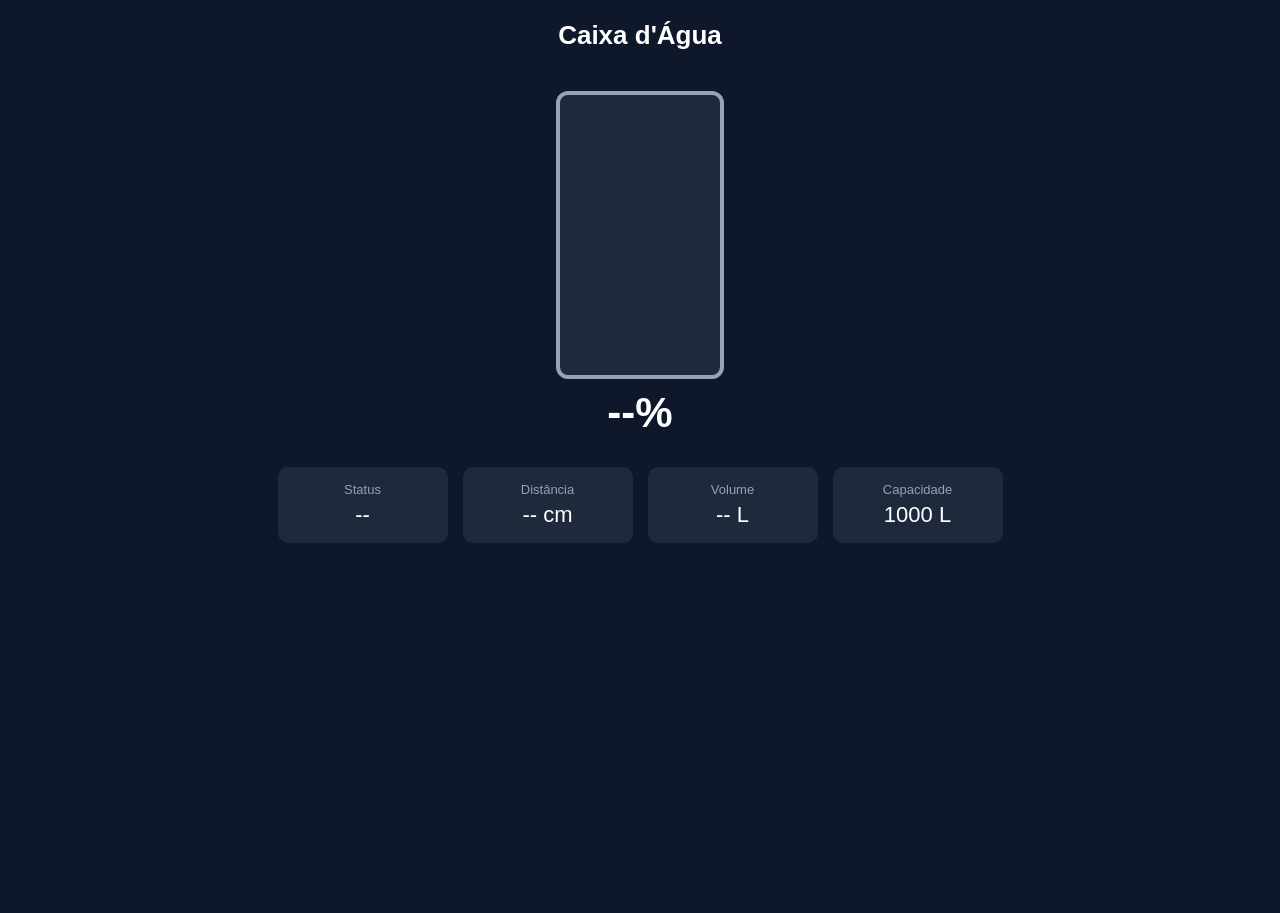
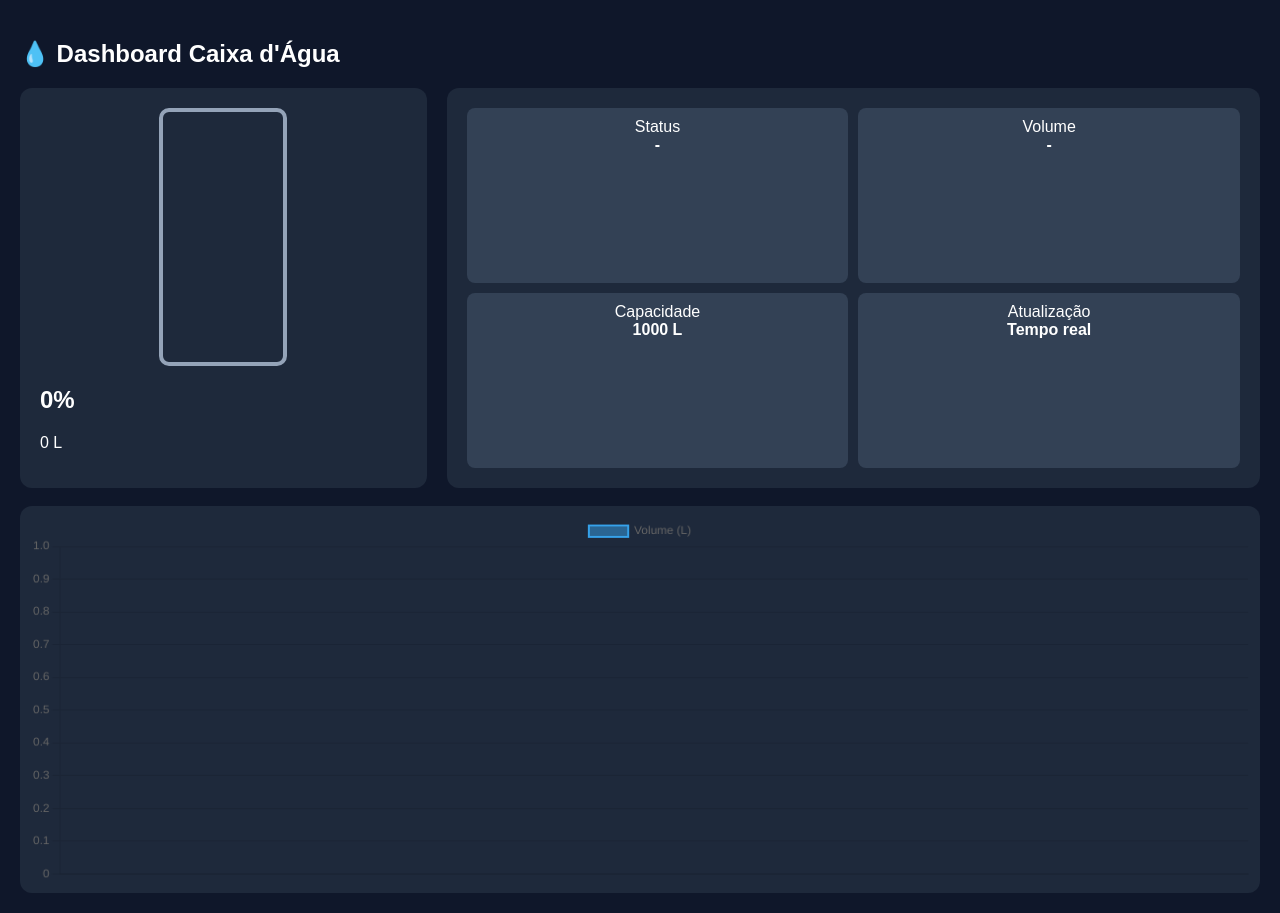
Before and after one commit to heltontux/sensor-nivel, a plain HTML site: page dashboard/caixa01.html in a window 1280 px wide. Before the commit the page ends 800 px from the top, so only its background shows below. Drawn offline with nearby package versions, Linux system fonts and the light colour scheme; no server answers.

Commit message:
atualização de dashboard com gráfico

```diff
--- a/dashboard/caixa01.html
+++ b/dashboard/caixa01.html
@@ -1,180 +1,193 @@
-<html>
+<!DOCTYPE html>
+<html lang="pt-br">
 <head>
   <meta charset="UTF-8">
-<meta name="viewport" content="width=device-width, initial-scale=1">
+  <meta name="viewport" content="width=device-width, initial-scale=1.0">
   <title>Dashboard Caixa d'Água</title>
-
+  <script src="https://cdn.jsdelivr.net/npm/chart.js"></script>
   <style>
-
-body{
-  margin:0;
-  font-family:Arial;
-  background:#0f172a;
-  color:white;
-  text-align:center;
+    body {
+      margin: 0;
+      font-family: Arial, sans-serif;
+      background: #0f172a;
+      color: white;
     }
 
-.header{
-  font-size:26px;
-  padding:20px;
-  font-weight:bold;
+    .container {
+      padding: 20px;
     }
 
-.container{
-  display:flex;
-  flex-direction:column;
-  align-items:center;
+    .grid {
+      display: grid;
+      grid-template-columns: 1fr 2fr;
+      gap: 20px;
     }
 
-.tank{
-  width:160px;
-  height:280px;
-  border:4px solid #94a3b8;
-  border-radius:12px;
-  margin-top:20px;
-  position:relative;
-  overflow:hidden;
-  background:#1e293b;
+    .card {
+      background: #1e293b;
+      border-radius: 12px;
+      padding: 20px;
     }
 
-.water{
-  position:absolute;
-  bottom:0;
-  width:100%;
-  transition:height 1s;
+    .tank {
+      width: 120px;
+      height: 250px;
+      border: 4px solid #94a3b8;
+      border-radius: 10px;
+      margin: auto;
+      position: relative;
+      overflow: hidden;
     }
 
-.percent{
-  font-size:42px;
-  font-weight:bold;
-  margin-top:10px;
+    .water {
+      position: absolute;
+      bottom: 0;
+      width: 100%;
+      height: 0%;
+      transition: height 0.5s ease;
     }
 
-.cards{
-  display:flex;
-  gap:15px;
-  margin-top:30px;
-  flex-wrap:wrap;
-  justify-content:center;
+    .metrics {
+      display: grid;
+      grid-template-columns: repeat(2, 1fr);
+      gap: 10px;
     }
 
-.card{
-  background:#1e293b;
-  padding:15px;
-  border-radius:10px;
-  width:140px;
+    .metric {
+      background: #334155;
+      padding: 10px;
+      border-radius: 8px;
+      text-align: center;
     }
 
-.label{
-  font-size:13px;
-  color:#94a3b8;
-}
-
-.value{
-  font-size:22px;
-  margin-top:5px;
+    canvas {
+      background: #1e293b;
+      border-radius: 12px;
+      padding: 10px;
     }
   </style>
-
 </head>
-
 <body>
 
-<div class="header">Caixa d'Água</div>
+<div class="container">
+  <h2>💧 Dashboard Caixa d'Água</h2>
 
-<div class="container">
+  <div class="grid">
 
+    <!-- Caixa -->
+    <div class="card">
       <div class="tank">
         <div id="water" class="water"></div>
       </div>
-
-  <div id="percent" class="percent">--%</div>
-
-  <div class="cards">
-
-    <div class="card">
-      <div class="label">Status</div>
-      <div id="status" class="value">--</div>
+      <h2 id="percent">0%</h2>
+      <p id="volume">0 L</p>
     </div>
 
-    <div class="card">
-      <div class="label">Distância</div>
-      <div id="distancia" class="value">-- cm</div>
-    </div>
-
-    <div class="card">
-      <div class="label">Volume</div>
-      <div id="litros" class="value">-- L</div>
-    </div>
-
-    <div class="card">
-      <div class="label">Capacidade</div>
-      <div id="capacidade" class="value">1000 L</div>
+    <!-- Métricas -->
+    <div class="card metrics">
+      <div class="metric"><div>Status</div><strong id="status">-</strong></div>
+      <div class="metric"><div>Volume</div><strong id="vol">-</strong></div>
+      <div class="metric"><div>Capacidade</div><strong>1000 L</strong></div>
+      <div class="metric"><div>Atualização</div><strong>Tempo real</strong></div>
     </div>
 
   </div>
 
+  <br>
+
+  <!-- Gráfico -->
+  <canvas id="chart" height="100"></canvas>
 </div>
 
 <script>
+  let distancia = null;
+  let distanciaAnterior = null;
+  let tolerancia = 0.3; // cm
 
-function atualizar(){
+  const water = document.getElementById('water');
+  const percentEl = document.getElementById('percent');
+  const volumeEl = document.getElementById('volume');
+  const statusEl = document.getElementById('status');
+  const volEl = document.getElementById('vol');
 
- fetch("https://api-sensor-33x4.onrender.com/dados")
- .then(res => res.json())
- .then(data => {
+  const ctx = document.getElementById('chart').getContext('2d');
 
-   let distanciaMax = 80;
-   let distanciaMin = 26.5;
-   let capacidadeTotal = 1000;
+  const chart = new Chart(ctx, {
+    type: 'line',
+    data: {
+      labels: [],
+      datasets: [{
+        label: 'Volume (L)',
+        data: [],
+        borderWidth: 2
+      }]
+    },
+    options: {
+      scales: {
+        y: { beginAtZero: true }
+      }
+    }
+  });
 
-   let lastDistance = data.distance;
-   let distanciaAnterior = data.distanciaAnterior;
-
-   // cálculo percentual
-   let nivel_percentual = (distanciaMax - lastDistance) / (distanciaMax - distanciaMin) * 100;
-   if (nivel_percentual < 0) nivel_percentual = 0;
-   if (nivel_percentual > 100) nivel_percentual = 100;
-   let nivel_litros = (nivel_percentual / 100) * capacidadeTotal;
-
-   // Calculo estado
-   let tolerancia = 0.3; // cm
-   let estado = "parado";
-   if (lastDistance < distanciaAnterior - tolerancia) {
-     estado = "enchendo";
-   } else if (lastDistance > distanciaAnterior + tolerancia) {
-     estado = "esvaziando";
-   } else {
-     estado = "estavel";
-   }
-   let corStatus = "gray";
-    if (estado === "enchendo") corStatus = "green";
-    if (estado === "esvaziando") corStatus = "red";
-
-   // cor dinâmica
-   let cor = "#22c55e";
-   if (nivel_percentual < 30) cor = "#ef4444";
-   else if (nivel_percentual < 60) cor = "#facc15";
-
-   // atualizar UI
-   document.getElementById("water").style.height = nivel_percentual + "%";
-   document.getElementById("water").style.background = cor;
-   document.getElementById("status").innerText = estado;
-   document.getElementById("status").style.color = corStatus;
-
-   document.getElementById("percent").innerText = nivel_percentual.toFixed(0) + "%";
-   document.getElementById("distancia").innerText = lastDistance.toFixed(1) + " cm";
-   document.getElementById("litros").innerText = nivel_litros.toFixed(0) + " L";
-   document.getElementById("capacidade").innerText = capacidadeTotal + " L";
-
- })
- .catch(err => console.log("Erro:", err));
+  function getColor(nivel) {
+    if (nivel > 60) return '#22c55e';
+    if (nivel > 30) return '#facc15';
+    return '#ef4444';
   }
 
-// atualiza a cada 3 segundos
-//setInterval(atualizar, 3000);
-atualizar();
+  function status() {
+    let status = "parado";
+      if (distancia < distanciaAnterior - tolerancia) {
+        status = "enchendo";
+      } else if (distancia > distanciaAnterior + tolerancia) {
+        status = "esvaziando";
+      } else {
+        status = "estavel";
+      }
+   return status;
+  }
 
+  async function atualizar() {
+    try {
+      const res = await fetch('https://api-sensor-33x4.onrender.com/dados');
+      const data = await res.json();
+      distancia = data.distance;
+      distanciaAnterior = data.distanciaAnterior;
+      const alturaMax = 80; // cm
+      const alturaMin = 26.5; // cm
+      const nivel = ((alturaMax - distancia) / (alturaMax - alturaMin)) * 100;
+      const nivelClamp = Math.max(0, Math.min(100, nivel));
+      const volume = Math.round((nivelClamp / 100) * 1000);
+
+      // UI
+      water.style.height = nivelClamp + '%';
+      water.style.background = getColor(nivelClamp);
+
+      percentEl.innerText = nivelClamp.toFixed(0) + '%';
+      volumeEl.innerText = volume + ' L';
+
+        statusEl.innerText = status();
+        statusEl.style.color = status() === "enchendo" ? 'green' : (status() === "esvaziando" ? 'red' : 'gray');
+        volEl.innerText = volume + ' L';
+
+      // gráfico
+      const time = new Date().toLocaleTimeString();
+
+      chart.data.labels.push(time);
+      chart.data.datasets[0].data.push(volume);
+
+      if (chart.data.labels.length > 20) {
+        chart.data.labels.shift();
+        chart.data.datasets[0].data.shift();
+      }
+
+      chart.update();
+
+    } catch (e) {
+      console.error(e);
+    }
+  }
+  setInterval(atualizar, 3000);
 </script>
 
 </body>
```
Lines whose indentation alone changed are shown as unchanged.
